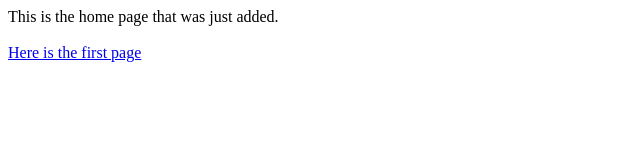
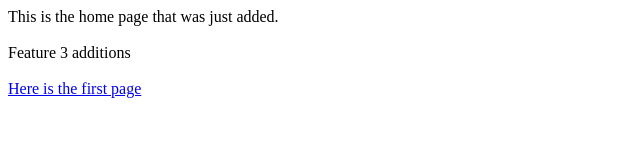
Before and after one commit to AdmanStrong/cplt-git-test, a plain HTML site: page index.html in a window 1280 px wide. Shown: the whole page, without its empty margins (0-640 px from the left). Drawn offline with Linux system fonts and the light colour scheme.

```diff
--- a/index.html
+++ b/index.html
@@ -5,6 +5,8 @@
 
 This is the home page that was just added.
 <br><BR>
+Feature 3 additions
+<br><Br>
 <a href="/first.html">Here is the first page</a>
 
 </body>
```
